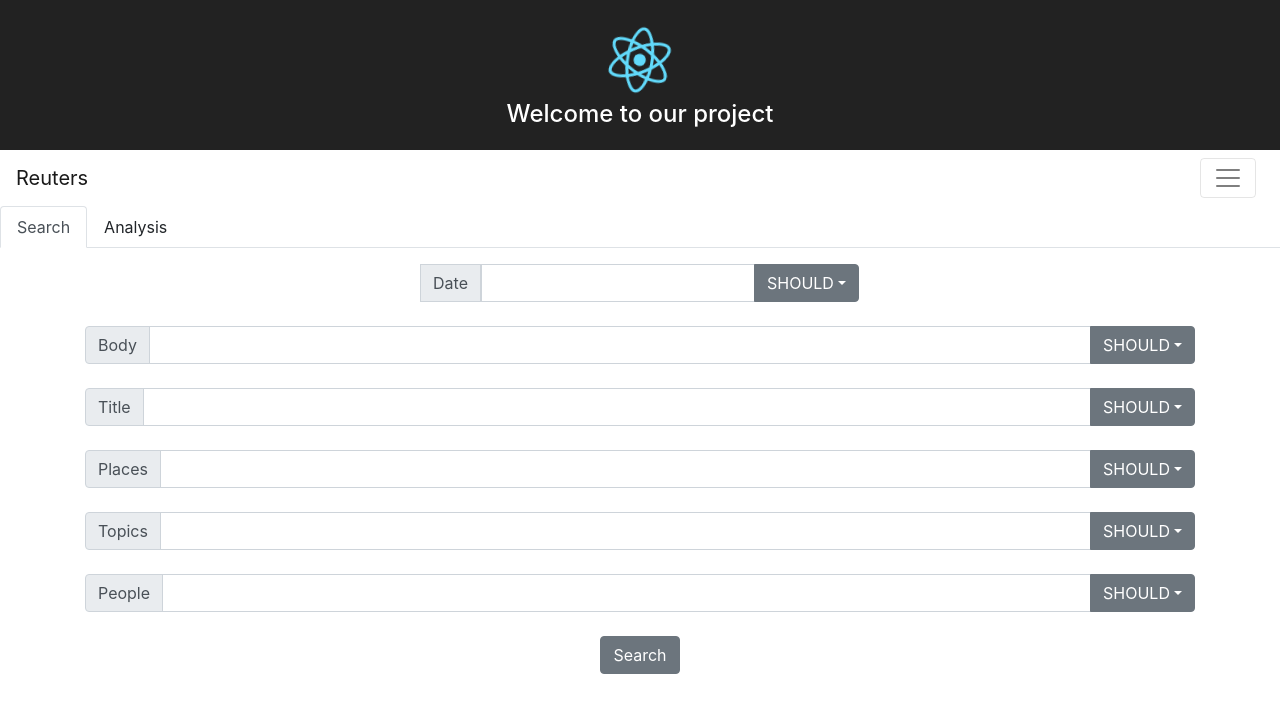
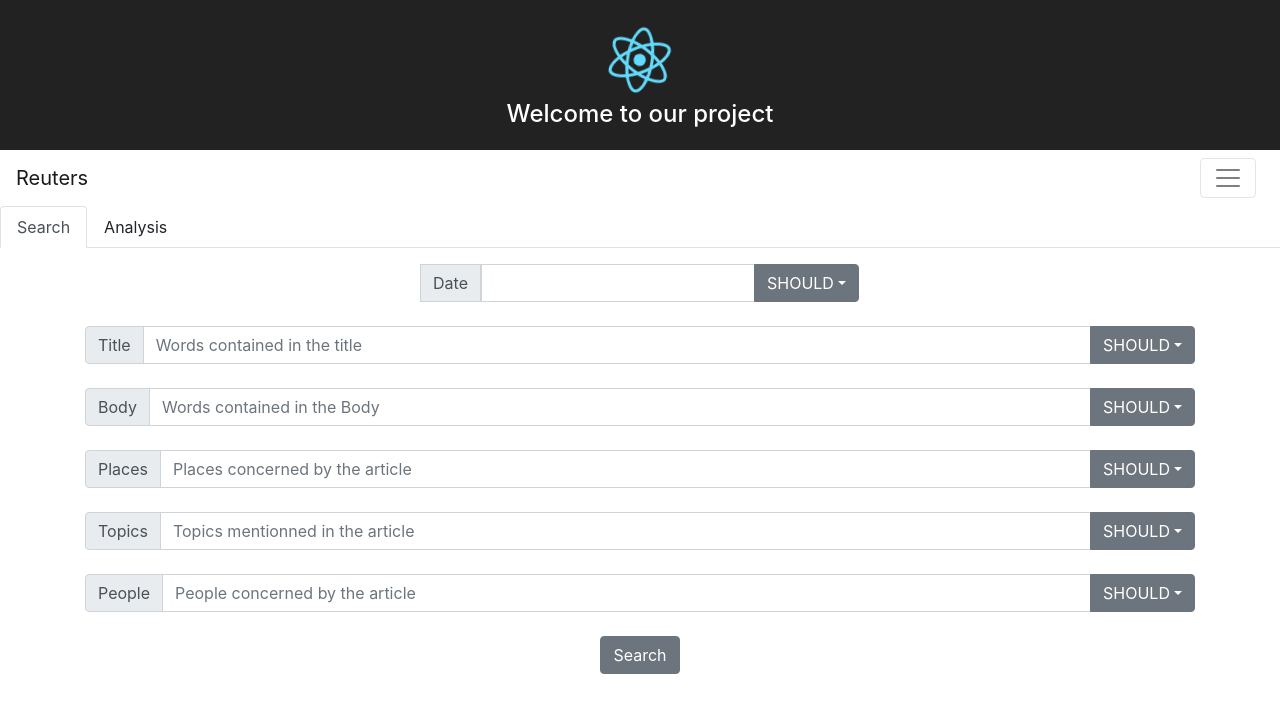
Before and after one commit to vidjul/NoSQLProject, a React (Create React App) app in the folder client/: page / in a window 1280 px wide. Shown: the top 712 px of the page. Built offline with nearby package versions, Linux system fonts and the light colour scheme.

Commit message:
Change Datepicker/inputforms

```diff
--- a/client/src/Components/DatepickerComponent.js
+++ b/client/src/Components/DatepickerComponent.js
@@ -83,6 +83,7 @@ class DatepickerComponent extends Component {
         onChange={this.props.onFieldChange}
         dateFormat="D-MMM-YYYY"
         minDate={moment('1987-02-26')}
+        maxDate={moment('1987-10-20')}
       />);
   }
 }
--- a/client/src/Components/InputComponent.js
+++ b/client/src/Components/InputComponent.js
@@ -35,6 +35,33 @@ class InputComponent extends Component {
         });
     }
 
+    whatToShow(){
+        if(this.props.fieldType === 'Topics')
+        {
+            return "Topics mentionned in the article"
+        }
+        else if(this.props.fieldType === 'Text.Body')
+        {
+            return "Words contained in the Body"
+        }
+        else if(this.props.fieldType === 'Text.Title')
+        {
+            return "Words contained in the title"
+        }
+        else if(this.props.fieldType === 'Places')
+        {
+            return "Places concerned by the article"
+        }
+        else if(this.props.fieldType === 'People')
+        {
+            return "People concerned by the article"
+        }
+        else
+        {
+            return "Fulfill with what you want to search"
+        }
+    }
+
     render() {
         let names = this.props.fieldType.split('.');
         let name;
@@ -50,7 +77,7 @@ class InputComponent extends Component {
                     <InputGroupAddon  addonType="prepend">
                         <InputGroupText>{name}</InputGroupText>
                     </InputGroupAddon>
-                    <Input name={this.props.fieldType} onChange={this.props.onFieldChange} />
+                    <Input name={this.props.fieldType} onChange={this.props.onFieldChange} placeholder={this.whatToShow()} />
                     <InputGroupButtonDropdown addonType="append" isOpen={this.state.dropdownOpen} toggle={this.toggleDropDown}>
                         <DropdownToggle caret>
                             {this.props.dropValue.toUpperCase()}
--- a/client/src/Components/InputForm.js
+++ b/client/src/Components/InputForm.js
@@ -118,12 +118,13 @@ class InputForm extends Component {
                     <DatepickerComponent date={this.state.date.value} onFieldChange={this.handleDate} onSelectChange={this.handleSelect} dropValue={this.state.date.queryType} />
                     </Col></Row>
                 <br />
+
                 <Row><Col>
-                    <InputComponent fieldType="Text.Body" onFieldChange={this.handleChange} onSelectChange={this.handleSelect} dropValue={this.state['text.body'].queryType} />
+                    <InputComponent fieldType="Text.Title" onFieldChange={this.handleChange} onSelectChange={this.handleSelect} dropValue={this.state['text.title'].queryType} />
                 </Col></Row>
                 <br />
                 <Row><Col>
-                    <InputComponent fieldType="Text.Title" onFieldChange={this.handleChange} onSelectChange={this.handleSelect} dropValue={this.state['text.title'].queryType} />
+                    <InputComponent fieldType="Text.Body" onFieldChange={this.handleChange} onSelectChange={this.handleSelect} dropValue={this.state['text.body'].queryType} />
                 </Col></Row>
                 <br />
                 <Row><Col>
```
